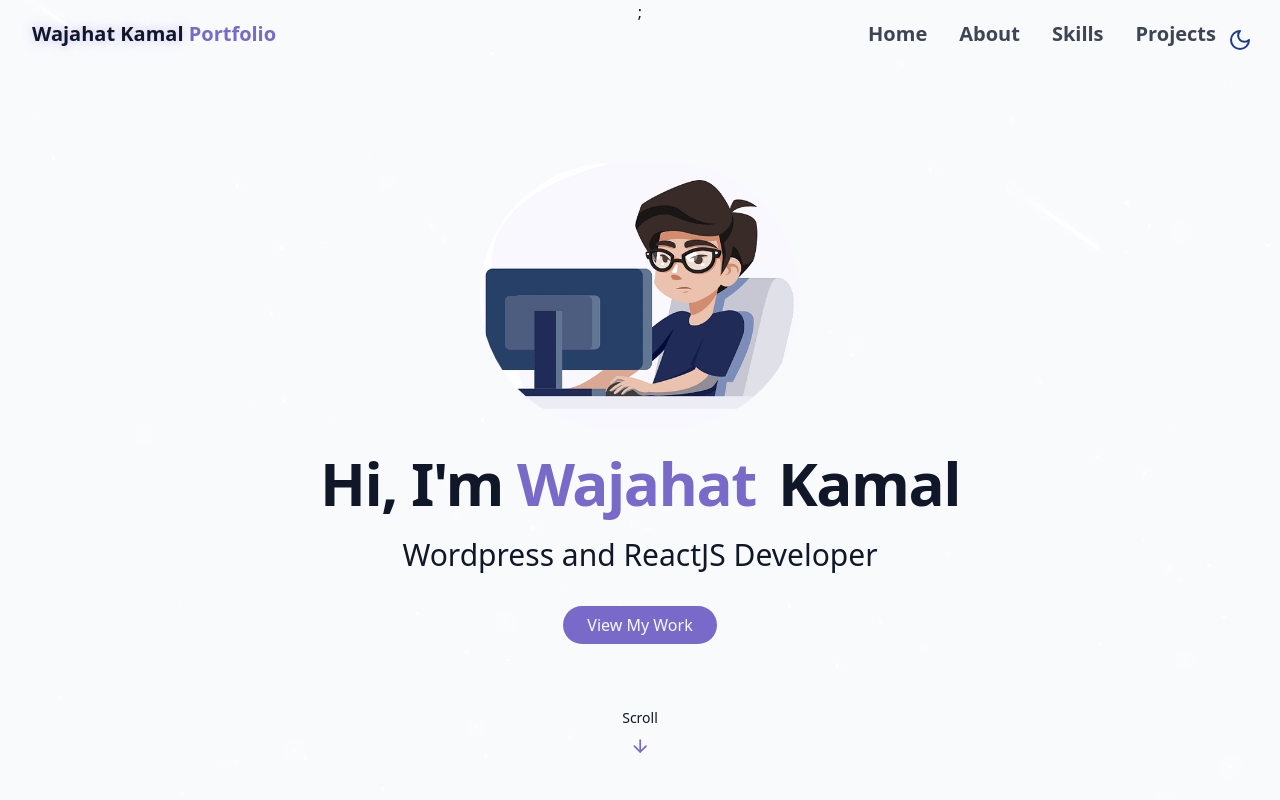
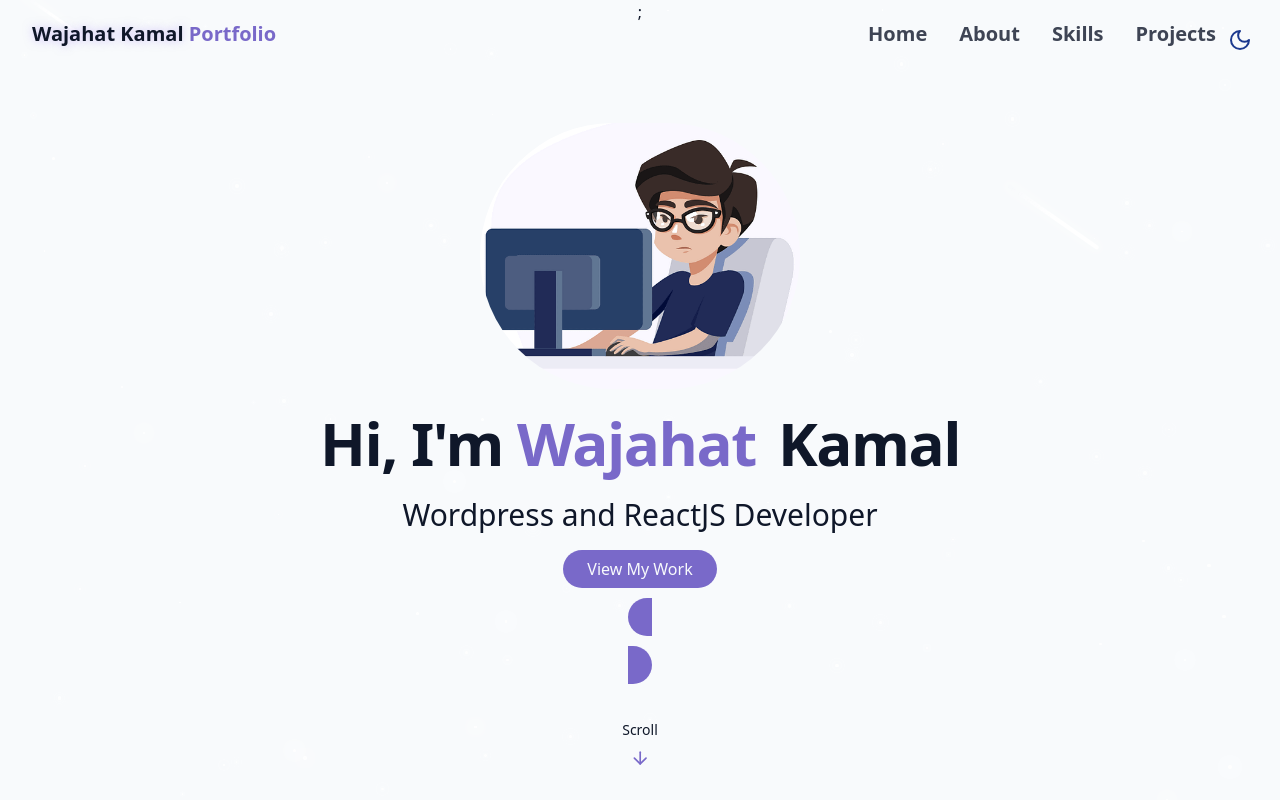
Before and after one commit to wajahat-kamal/Dev-Portfolio, a React (Vite) app: page / in a window 1280 px wide. Shown: the top 800 px of the page. Built offline with nearby package versions, Linux system fonts and the light colour scheme.

Commit message:
first commit

```diff
--- a/src/components/HeroSection.jsx
+++ b/src/components/HeroSection.jsx
@@ -1,4 +1,4 @@
-import { ArrowDown } from "lucide-react";
+import { ArrowDown, Github } from "lucide-react";
 
 export const HeroSection = () => <section id="hero" className="relative min-h-screen flex flex-col items-center justify-center px-4">
 
@@ -29,16 +29,22 @@ export const HeroSection = () => <section id="hero" className="relative min-h-sc
         Wordpress and ReactJS Developer
       </p>
 
-      <div className="pt-4 opacity-0 animate-fade-in-delay-4">
+      <div className=" opacity-0 animate-fade-in-delay-4">
         <a href="#projects" className="cosmic-button">
           View My Work
         </a>
       </div>
+      <div className=" opacity-0 animate-fade-in-delay-4">
+        <a target="-blank" href="https://github.com/wajahat-kamal" className="cosmic-button">
+          <Github/>
+        </a>
+      </div>
+
     </div>
 
   </div>
 
-  <div className="absolute bottom-8 left-1/2 transform -translate-x-1/2 flex flex-col items-center animate-bounce">
+  <div className="absolute bottom-5 left-1/2 transform -translate-x-1/2 flex flex-col items-center animate-bounce">
     <span className="text-sm text-muted-foreground mb-2"> Scroll </span>
     <ArrowDown className="h-5 w-5 text-primary" />
   </div>
```
